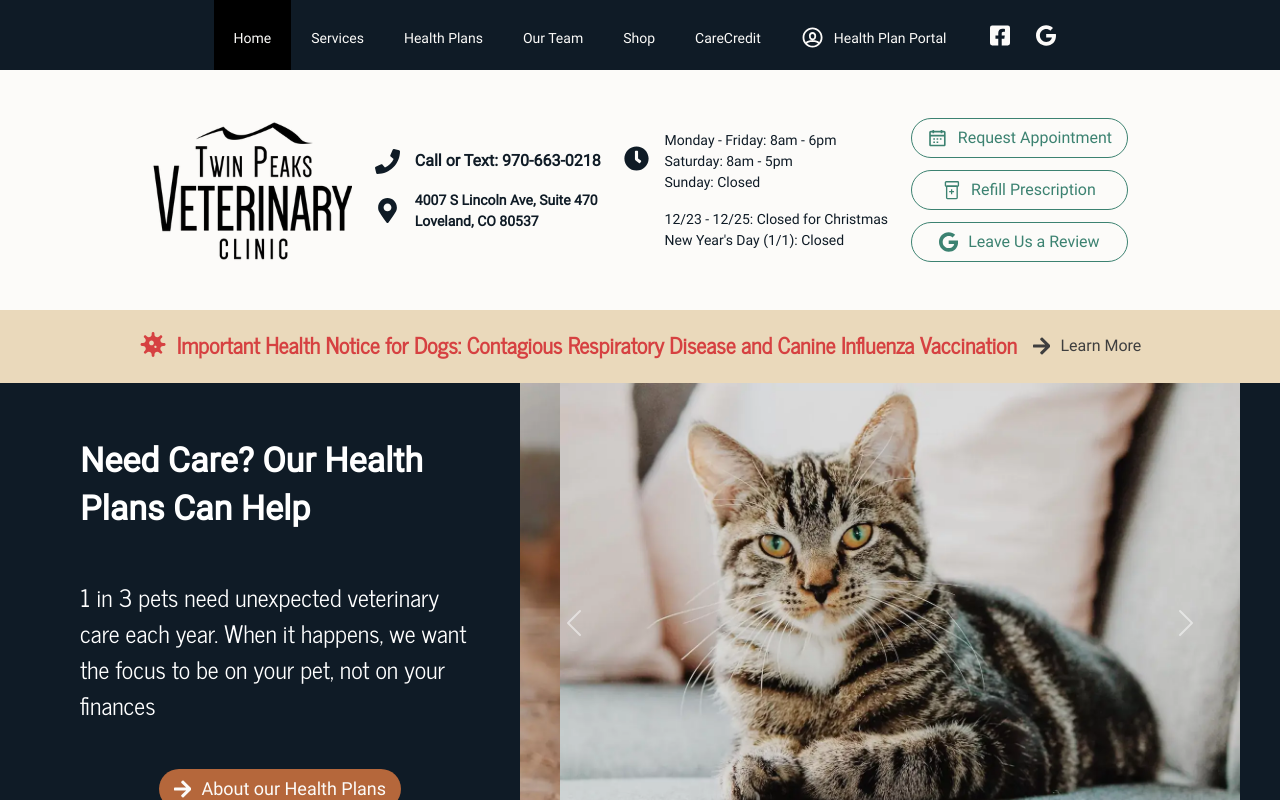
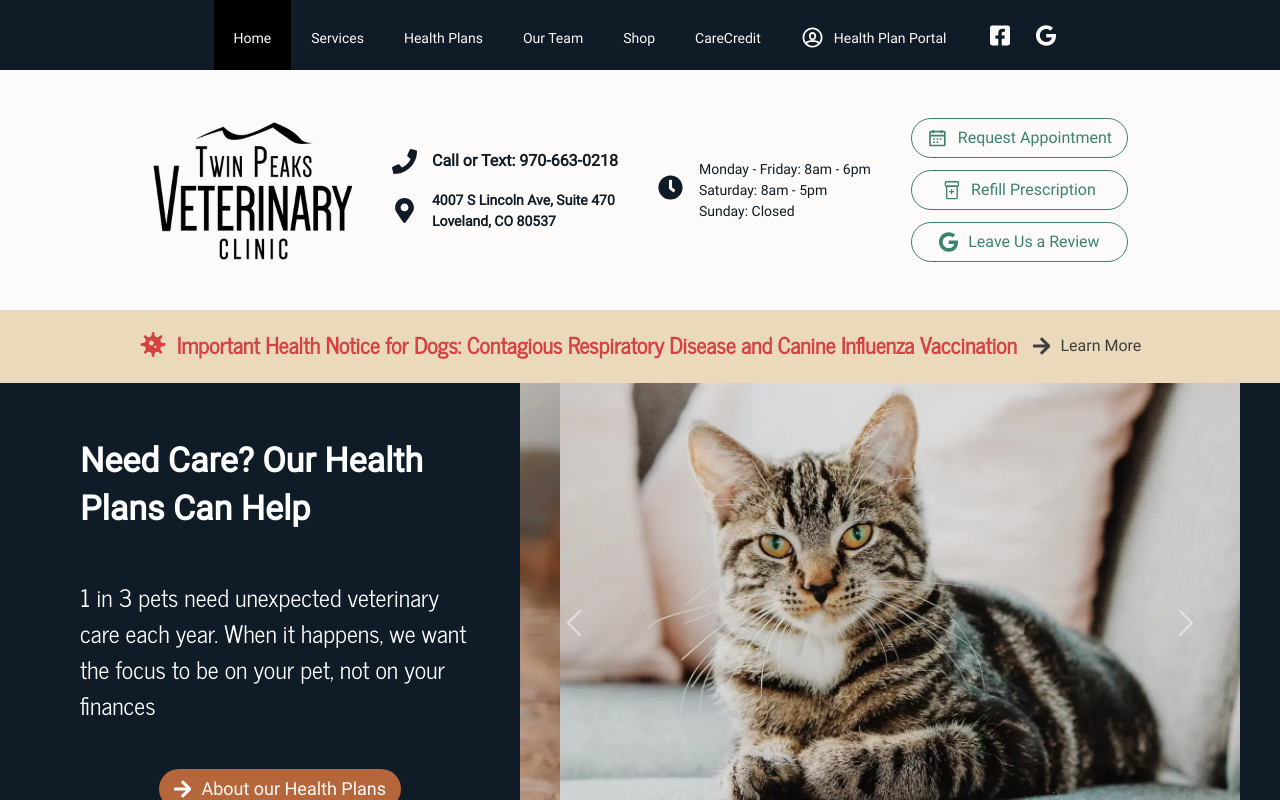
Before and after one commit to ergarner11/twin-peaks-website, a React (Create React App) app: page / in a window 1280 px wide. Built offline with nearby package versions, Linux system fonts and the light colour scheme; no server answers.

Commit message:
Update holiday hours

```diff
--- a/src/components/common/hours.jsx
+++ b/src/components/common/hours.jsx
@@ -25,9 +25,6 @@ function Hours({ darkmode, expanded }) {
           {!expanded && <p className={className}>Monday - Friday: 8am - 6pm</p>}
           <p className={className}>Saturday: 8am - 5pm</p>
           <p className={className}>Sunday: Closed</p>
-          <br />
-          <p className={className}>12/23 - 12/25: Closed for Christmas</p>
-          <p className={className}>New Year's Day (1/1): Closed</p>
         </div>
       </div>
     </div>
```
